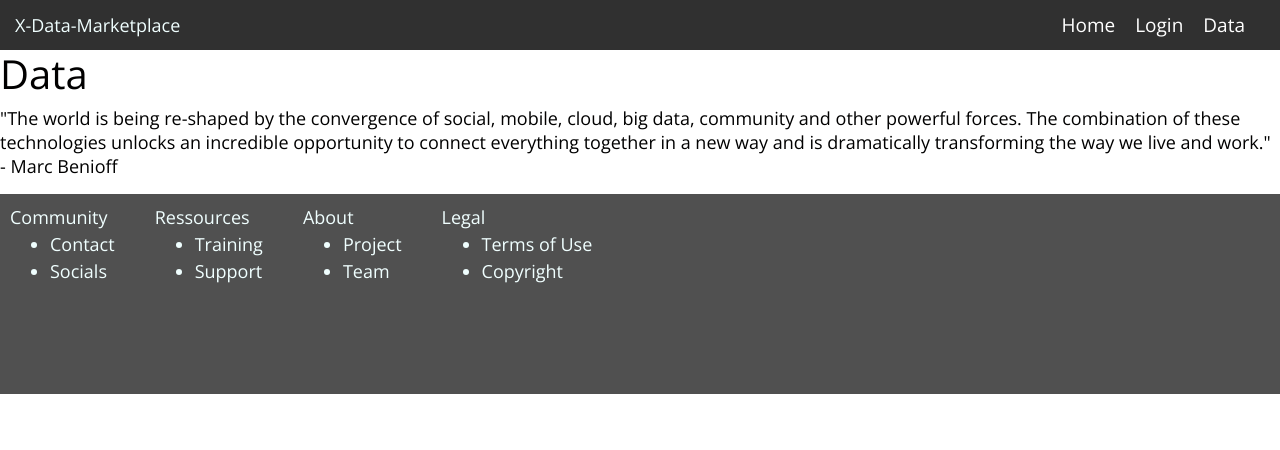
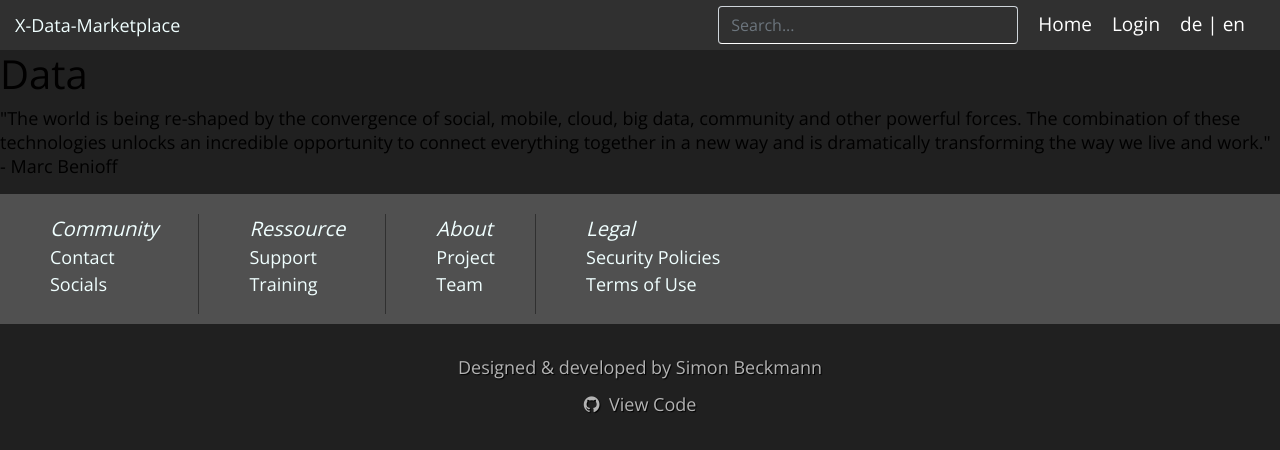
Before and after one commit to Simon0420/x-data-marketplace, a React (Create React App) app: page /data in a window 1280 px wide. Shown: the top 450 px of the page. Built offline with nearby package versions, Linux system fonts and the light colour scheme.

Commit message:
searchbar + footer changes

```diff
--- a/package.json
+++ b/package.json
@@ -3,12 +3,14 @@
   "version": "0.1.0",
   "private": true,
   "dependencies": {
+    "bloodhound-js": "^1.2.2",
     "bootstrap": "^4.0.0",
     "react": "^16.2.0",
     "react-background-image-loader": "0.0.5",
     "react-dom": "^16.2.0",
     "react-router-dom": "^4.2.2",
-    "react-scripts": "1.1.1"
+    "react-scripts": "1.1.1",
+    "typeahead": "^0.2.2"
   },
   "scripts": {
     "start": "react-scripts start",
--- a/public/index.html
+++ b/public/index.html
@@ -14,6 +14,7 @@
     <link href="https://fonts.googleapis.com/css?family=Open+Sans" rel="stylesheet">
     <link href="https://fonts.googleapis.com/css?family=Istok+Web" rel="stylesheet">
     <link href="https://fonts.googleapis.com/css?family=Josefin+Sans" rel="stylesheet">
+    <link href="https://code.ionicframework.com/ionicons/2.0.1/css/ionicons.min.css" rel="stylesheet">
     <!--
       Notice the use of %PUBLIC_URL% in the tags above.
       It will be replaced with the URL of the `public` folder during the build.
--- a/src/Assets/css/default.css
+++ b/src/Assets/css/default.css
@@ -7,7 +7,7 @@ body {
   color: #010000;
   font-weight: 400;
   font-style: normal;
-  background: white; }
+  background: #202020; }
 
 a {
   text-decoration: none;
@@ -59,6 +59,7 @@ a {
       font-family: 'Open Sans', sans-serif;
       font-size: 54px; }
 
+/* header */
 header {
   position: relative;
   display: block;
@@ -96,15 +97,97 @@ header {
       line-height: normal;
       color: white; }
 
+/* search */
+.search-container .searchbox {
+  width: 300px; }
+  .search-container .searchbox label {
+    width: 100%;
+    position: relative; }
+    .search-container .searchbox label:before {
+      content: "\f4a4";
+      position: relative;
+      font-weight: lighter;
+      bottom: 2px;
+      left: 0;
+      font-size: 20px; }
+  .search-container .searchbox .twitter-typeahead,
+  .search-container .searchbox .typeahead {
+    width: 100%;
+    background: none;
+    border-bottom: solid 1px white; }
+    .search-container .searchbox .twitter-typeahead .form-control,
+    .search-container .searchbox .typeahead .form-control {
+      animation: fadein ease-in 0.5s;
+      border: none; }
+    .search-container .searchbox .twitter-typeahead .searchbox__input.tt-hint,
+    .search-container .searchbox .typeahead .searchbox__input.tt-hint {
+      opacity: 0 !important; }
+    .search-container .searchbox .twitter-typeahead .tt-input,
+    .search-container .searchbox .typeahead .tt-input {
+      color: white; }
+
+.tt-dropdown-menu {
+  animation: fadein ease-out 0.5s;
+  min-width: 100%;
+  margin-top: 2px;
+  padding: 0px 0;
+  background: rgba(0, 0, 0, 0.85);
+  border-radius: 4px;
+  box-shadow: 0 4px 12px rgba(0, 0, 0, 0.175); }
+
+.tt-suggestion {
+  padding: 3px 20px;
+  font-size: 18px;
+  line-height: 24px; }
+  .tt-suggestion p {
+    margin: 5px 0; }
+  .tt-suggestion:hover {
+    cursor: pointer; }
+
+/* footer */
 footer {
   position: relative;
-  display: block;
   width: 100%;
-  background: #505050;
   color: azure;
-  height: 200px; }
-  footer .footerbox {
-    padding: 10px;
-    float: left; }
-    footer .footerbox ul li {
-      margin-right: 20px; }
+  height: 150px;
+  background: #505050; }
+  footer .footercontent {
+    width: 100%;
+    margin: 0 auto; }
+    footer .footercontent .footerbox {
+      position: relative;
+      padding: 10px;
+      padding-top: 20px;
+      float: left; }
+      footer .footercontent .footerbox ul li {
+        list-style: none;
+        list-style-position: inherit;
+        margin-right: 30px; }
+      footer .footercontent .footerbox .first {
+        font-style: italic;
+        font-size: 20px; }
+    footer .footercontent .vl {
+      border-right: 1px solid #303030;
+      height: 100px;
+      margin-top: 20px;
+      float: left; }
+  footer .floatbreak {
+    clear: left; }
+  footer .creditsgithub {
+    padding-top: 30px;
+    text-align: center;
+    position: relative;
+    background: #202020;
+    text-shadow: 1px 1px 1px black; }
+    footer .creditsgithub span {
+      display: block;
+      padding: 0 0 10px; }
+      footer .creditsgithub span i {
+        margin-right: 5px; }
+    footer .creditsgithub a {
+      color: #b3b3b3;
+      transition: .7s;
+      padding: 8px; }
+      footer .creditsgithub a:hover, footer .creditsgithub a:active {
+        color: #ff1755;
+        transition: .7s; }
--- a/src/Assets/scss/_config.scss
+++ b/src/Assets/scss/_config.scss
@@ -26,7 +26,7 @@ body {
   color: $black;
   font-weight: 400;
   font-style: normal;
-  background: white;
+  background: #202020;
 
 }
 
--- a/src/Assets/scss/default.scss
+++ b/src/Assets/scss/default.scss
@@ -1,4 +1,6 @@
 @import "_config.scss";
+
+/* header */
 
 header {
   position: relative;
@@ -23,7 +25,8 @@ header {
 
   nav {
     position: absolute;
-    top: 50%; right: 15px;
+    top: 50%;
+    right: 15px;
     @include translateY(-50%);
 
     ul li {
@@ -44,22 +47,150 @@ header {
   }
 }
 
+/* search */
+
+// container
+.search-container {
+  .searchbox {
+    width: 300px;
+
+    label {
+      width: 100%;
+      position: relative;
+
+      &:before {
+        content: "\f4a4";
+        position: relative;
+        font-weight: lighter;
+        bottom: 2px;
+        left: 0;
+        font-size: 20px;
+      }
+    }
+
+    // main input
+    .twitter-typeahead,
+    .typeahead {
+      width: 100%; // full width input search
+      background: none;
+      border-bottom: solid 1px white;
+
+      .form-control {
+        animation: fadein ease-in 0.5s;
+        border: none;
+      }
+
+      .searchbox__input {
+        &.tt-hint {
+          opacity: 0 !important;
+        }
+      }
+
+      .tt-input {
+        color: white;
+      }
+    }
+  }
+}
+
+// dropdown menu container
+.tt-dropdown-menu {
+  animation: fadein ease-out 0.5s;
+  min-width: 100%;
+  margin-top: 2px;
+  padding: 0px 0;
+  background: rgba(0, 0, 0, 0.85);
+  border-radius: 4px;
+  box-shadow: 0 4px 12px rgba(0, 0, 0, 0.175);
+}
+
+// suggestions text
+.tt-suggestion {
+  padding: 3px 20px;
+  font-size: 18px;
+  line-height: 24px;
+
+  p {
+    margin: 5px 0; // suggestion list spacing
+  }
+
+  // hover styles
+  &.tt-cursor,
+  &:hover {
+  }
+
+  &:hover {
+    cursor: pointer;
+  }
+}
+
+/* footer */
+
 footer {
   position: relative;
-  display: block;
   width: 100%;
+  color: azure;
+  height: 150px;
   background: #505050;
-  color: azure;
-  height: 200px;
 
-  .footerbox {
+  .footercontent {
+    width: 100%;
+    margin: 0 auto;
 
-    padding : 10px;
-    float:left;
 
-    ul li {
-      margin-right: 20px;
+    .footerbox {
+      position: relative;
+      padding : 10px;
+      padding-top: 20px;
+      float: left;
+
+      ul li {
+        list-style: none;
+        list-style-position: inherit;
+        margin-right: 30px;
+      }
+
+      .first {
+        font-style: italic;
+        font-size: 20px;
+      }
+    }
+
+    .vl {
+      border-right: 1px solid #303030;
+      height: 100px;
+      margin-top: 20px;
+      float: left;
     }
   }
 
+  .floatbreak{
+    clear: left;
+  }
+
+  .creditsgithub{
+    padding-top: 30px;
+    text-align: center;
+    position: relative;
+    background: #202020;
+    text-shadow: 1px 1px 1px black;
+
+    span {
+      display: block;
+      padding: 0 0 10px;
+      i {
+        margin-right: 5px;
+      }
+    }
+
+    a {
+      color: darken(white, 30);
+      transition:.7s;
+      padding: 8px;
+      &:hover, &:active {
+        color: $red;
+        transition:.7s;
+      }
+    }
+  }
 }
--- a/src/components/footerComponent/footer.js
+++ b/src/components/footerComponent/footer.js
@@ -4,33 +4,43 @@ class Footer extends Component {
     render() {
         return (
             <footer>
+                <div className="footercontent">
                 <div className="footerbox">
-                    Community<br/>
                     <ul>
+                        <li className ="first">Community</li>
                         <li>Contact</li>
                         <li>Socials</li>
                     </ul>
                 </div>
+                <div class="vl"></div>
                 <div className="footerbox">
-                    Ressources<br/>
                     <ul>
+                        <li className ="first">Ressource</li>
+                        <li>Support</li>
                         <li>Training</li>
-                        <li>Support</li>
                     </ul>
                 </div>
+                <div class="vl"></div>
                 <div className="footerbox">
-                    About<br/>
                     <ul>
+                        <li className ="first">About</li>
                         <li>Project</li>
                         <li>Team</li>
                     </ul>
                 </div>
-                <div className="footerbox">
-                    Legal<br/>
+                <div class="vl"></div>
+                <div className="footerbox" >
                     <ul>
+                        <li className ="first">Legal</li>
+                        <li>Security Policies</li>
                         <li>Terms of Use</li>
-                        <li>Copyright</li>
                     </ul>
+                </div>
+                </div>
+                <div className="floatbreak"></div>
+                <div className="creditsgithub">
+                    <span><a href="https://github.com/Simon0420" rel="author">Designed &amp; developed by Simon Beckmann</a></span>
+                    <span><a href="https://github.com/Simon0420/x-data-marketplace" title="View Github Repo"><i class="icon ion-social-github" aria-hidden="true"></i> View Code</a></span>
                 </div>
             </footer>
         );
--- a/src/components/headerComponent/header.js
+++ b/src/components/headerComponent/header.js
@@ -2,6 +2,7 @@ import React, { Component } from 'react';
 import{
     Link
 } from 'react-router-dom';
+import SearchBar from "./searchbar";
 
 class Header extends Component {
     render() {
@@ -10,11 +11,13 @@ class Header extends Component {
                 <div className="logo">
                     X-Data-Marketplace
                 </div>
+
                 <nav>
                     <ul>
+                        <li><SearchBar/></li>
                         <li className="first"><Link to="/">Home</Link></li>
                         <li><Link to="/Login">Login</Link></li>
-                        <li className="last"><Link to="/Data">Data</Link></li>
+                        <li className="last"><Link to="/Data">de | en</Link></li>
                     </ul>
                 </nav>
             </header>
--- a/src/components/headerComponent/searchbar.js
+++ b/src/components/headerComponent/searchbar.js
@@ -1,6 +1,26 @@
 import React, { Component } from 'react';
+import ReactDOM from 'react-dom';
 
-class Seachbar extends Component {
+class SearchBar extends Component {
+    handleChange(event) {
+        event.target.select();
+    }
 
+    render() {
+        return (
+            <div className="col-xs-12 search-container nopadding">
+                <div className="row">
+                    <div className="col-xs-12 col-sm-6 col-lg-7">
+                        <form className="searchbox">
+                            {/* <label> */}
+                            <input ref="search suggestion" onClick={this.handleChange} className="searchbox__input typeahead form-control" type="text" placeholder="Search..." id="q" />
+                            {/* </label> */}
+                        </form>
+                    </div>
+                </div>
+            </div>
+        )
+    }
 }
-export default Seachbar;
+
+export default SearchBar;
--- a/src/components/pages/data.js
+++ b/src/components/pages/data.js
@@ -4,11 +4,9 @@ class Data extends Component {
     render() {
         return (
             <div className="container-fluid">
-
                 <h1>Data</h1>
                 <p>"The world is being re-shaped by the convergence of social, mobile, cloud, big data, community and other powerful forces. The combination of these technologies unlocks an incredible opportunity to connect everything together in a new way and is dramatically transforming the way we live and work."
                     - Marc Benioff</p>
-
             </div>
         );
     }
```
Also changed, not shown: 1 other file (tests, documents, lock files or other folders).
